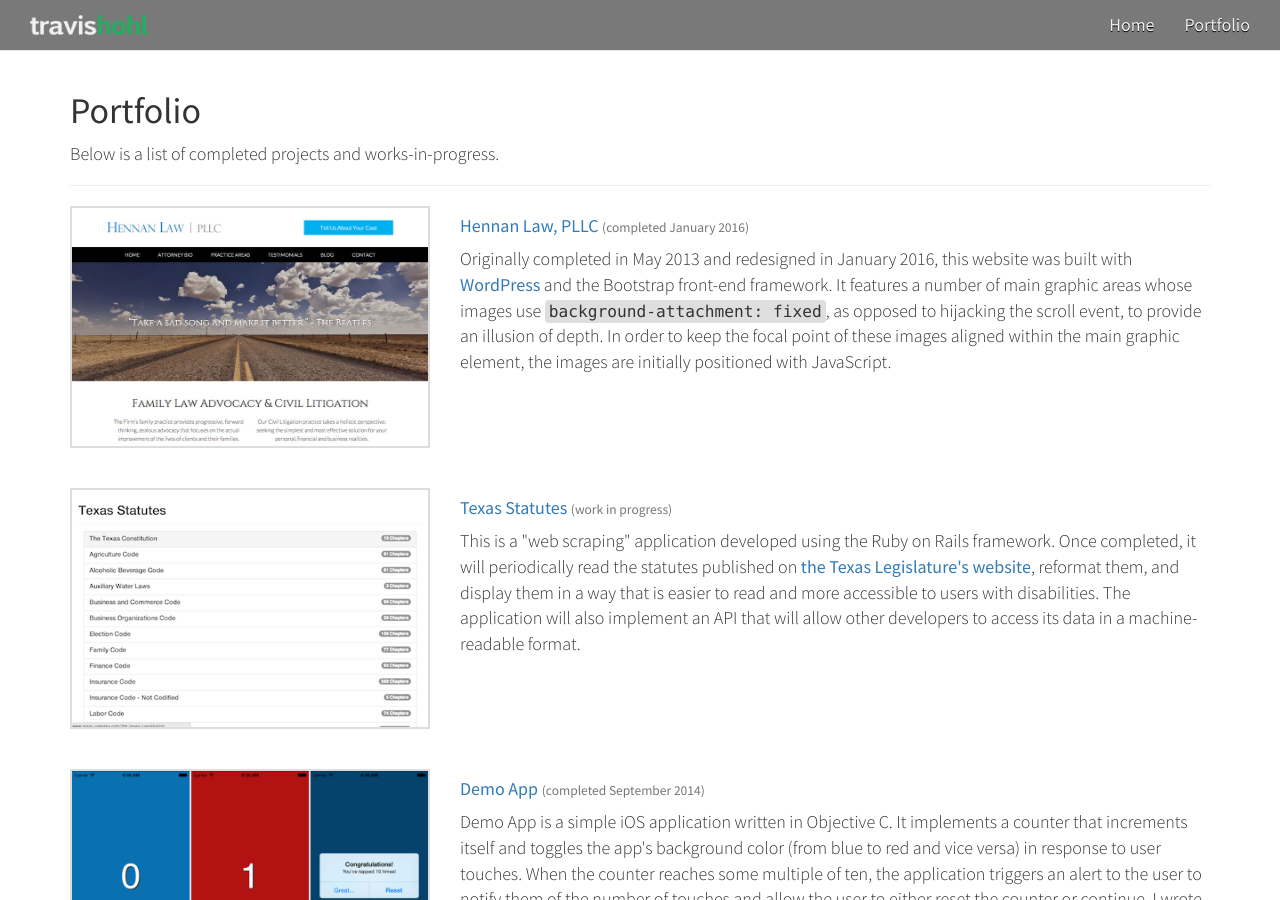
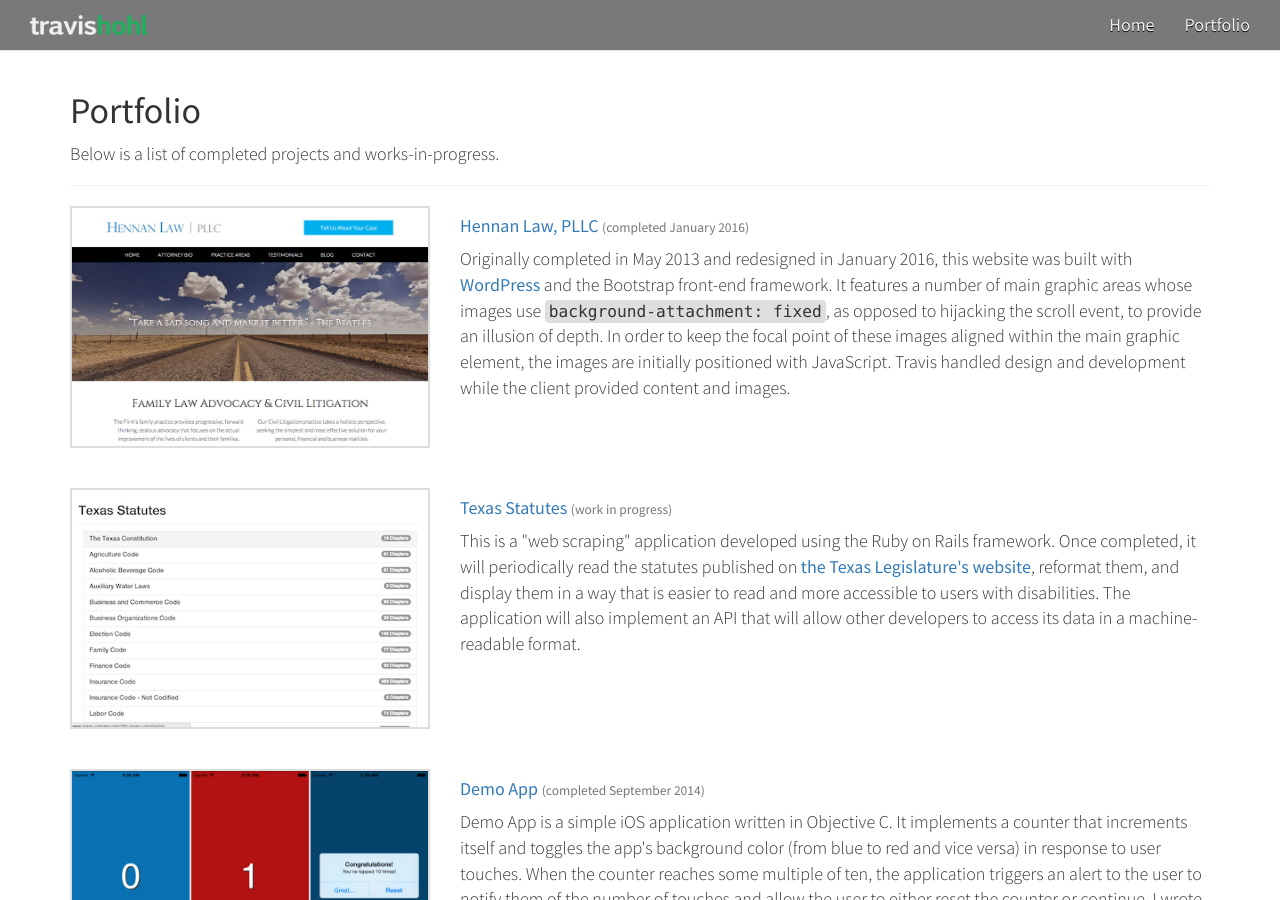
Before and after one commit to travishohl/travishohl.github.io, a Jekyll site: the page built from portfolio/index.html, in a window 1280 px wide and 900 px high. Built offline with Jekyll 4.4.1, drawn with Linux system fonts in a browser that asks for light colours.

Commit message:
Minor edit to hennanlaw description on Portfolio page.

```diff
--- a/portfolio/index.html
+++ b/portfolio/index.html
@@ -22,7 +22,7 @@ title: completed projects and works-in-progress
                 </div>
                 <div class="col-sm-8 col-md-8">
                     <h4><a href="http://www.hennanlaw.com/" target="_blank">Hennan Law, PLLC</a> <small>(completed January 2016)</small></h4>
-                    <p>Originally completed in May 2013 and redesigned in January 2016, this website was built with <a href="http://wordpress.org/" target="_blank">WordPress</a> and the Bootstrap front-end framework. It features a number of main graphic areas whose images use <code>background-attachment: fixed</code>, as opposed to hijacking the scroll event, to provide an illusion of depth. In order to keep the focal point of these images aligned within the main graphic element, the images are initially positioned with JavaScript.</p>
+                    <p>Originally completed in May 2013 and redesigned in January 2016, this website was built with <a href="http://wordpress.org/" target="_blank">WordPress</a> and the Bootstrap front-end framework. It features a number of main graphic areas whose images use <code>background-attachment: fixed</code>, as opposed to hijacking the scroll event, to provide an illusion of depth. In order to keep the focal point of these images aligned within the main graphic element, the images are initially positioned with JavaScript. Travis handled design and development while the client provided content and images.</p>
                 </div>
             </div>
         </div>
```
